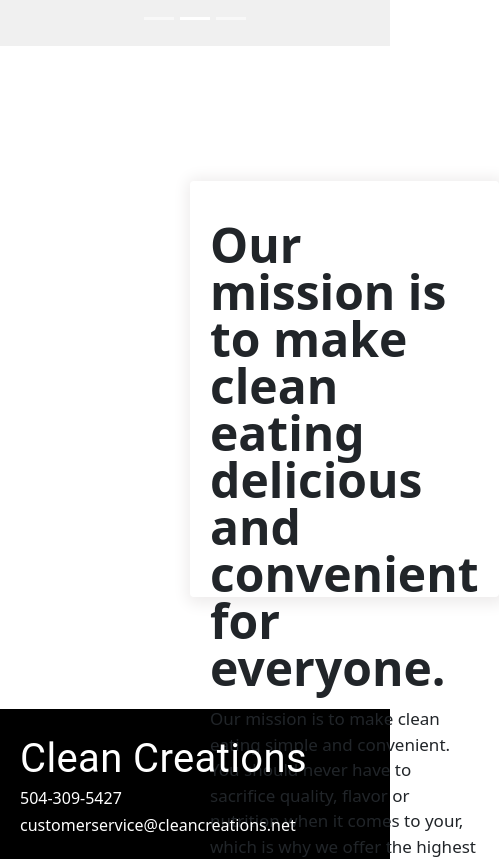
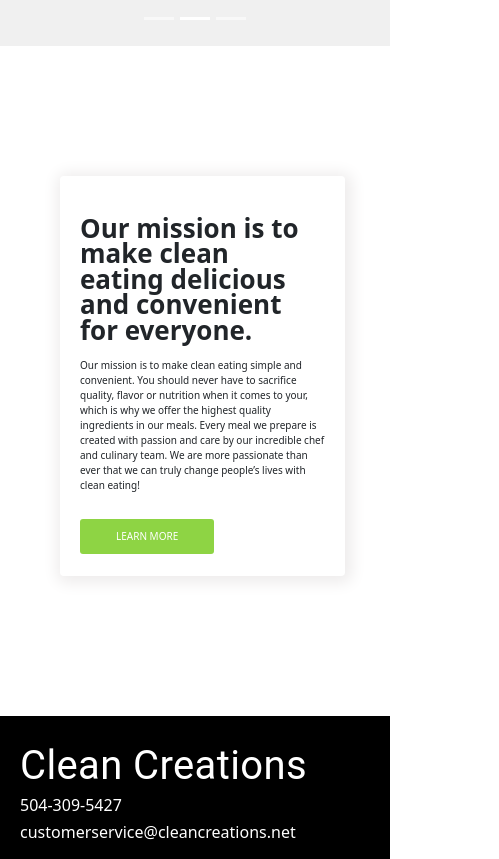
Before and after one commit to innzz/Clean-Creation, a Next.js app in the folder clean-creation/: page / in a window 390 px wide. Shown: the part 3425-4284 px from the top of the page, 499 px wide, since content can reach past the window. Built offline with nearby package versions, Linux system fonts and the light colour scheme; grey boxes are pictures that could not be loaded.

Commit message:
Responsive Style Added To Advertisement Component.

```diff
--- a/clean-creation/styles/component-styles/Home-styles/AddOne.module.css
+++ b/clean-creation/styles/component-styles/Home-styles/AddOne.module.css
@@ -5,12 +5,14 @@
     margin-bottom: 80px;
     margin-top: -45px;
     /* height: 100vh; */
+    /* align-items: center; */
+    justify-content: center;
 }
 
 .image {
     height: 800px;
     width: 1300px;
-    margin-top: 30px;
+    margin-top: 23px;
 }
 
 .image>img {
@@ -46,3 +48,52 @@
     border-radius: 3px;
     margin-top: 10px;
 }
+
+@media screen and (max-width: 800px) {
+    .image {
+        display: none;
+    }
+    .card {
+        margin: 50px;
+        height: 35rem;
+    }
+    .container {
+        height: 40rem;
+    }
+    .card>h2 {
+        font-size: 36px;
+    }
+    .card>p {
+        font-size: 14px;
+    }
+}
+
+@media screen and (max-width: 1250px) {
+    .image {
+        display: none;
+    }
+    .card {
+        margin: 50px;
+        margin-right: 35px;
+    }
+}
+
+@media screen and (max-width: 400px) {
+    .card>h2 {
+        font-size: 26px;
+    }
+    .card>p {
+        font-size: 10px;
+    }
+    .card>button {
+        font-size: 10px;
+        padding: 10px 36px;
+    }
+    .card {
+        height: 25rem;
+    }
+    .container {
+        margin-top: -100px;
+        margin-bottom: -50px;
+    }
+}
```
